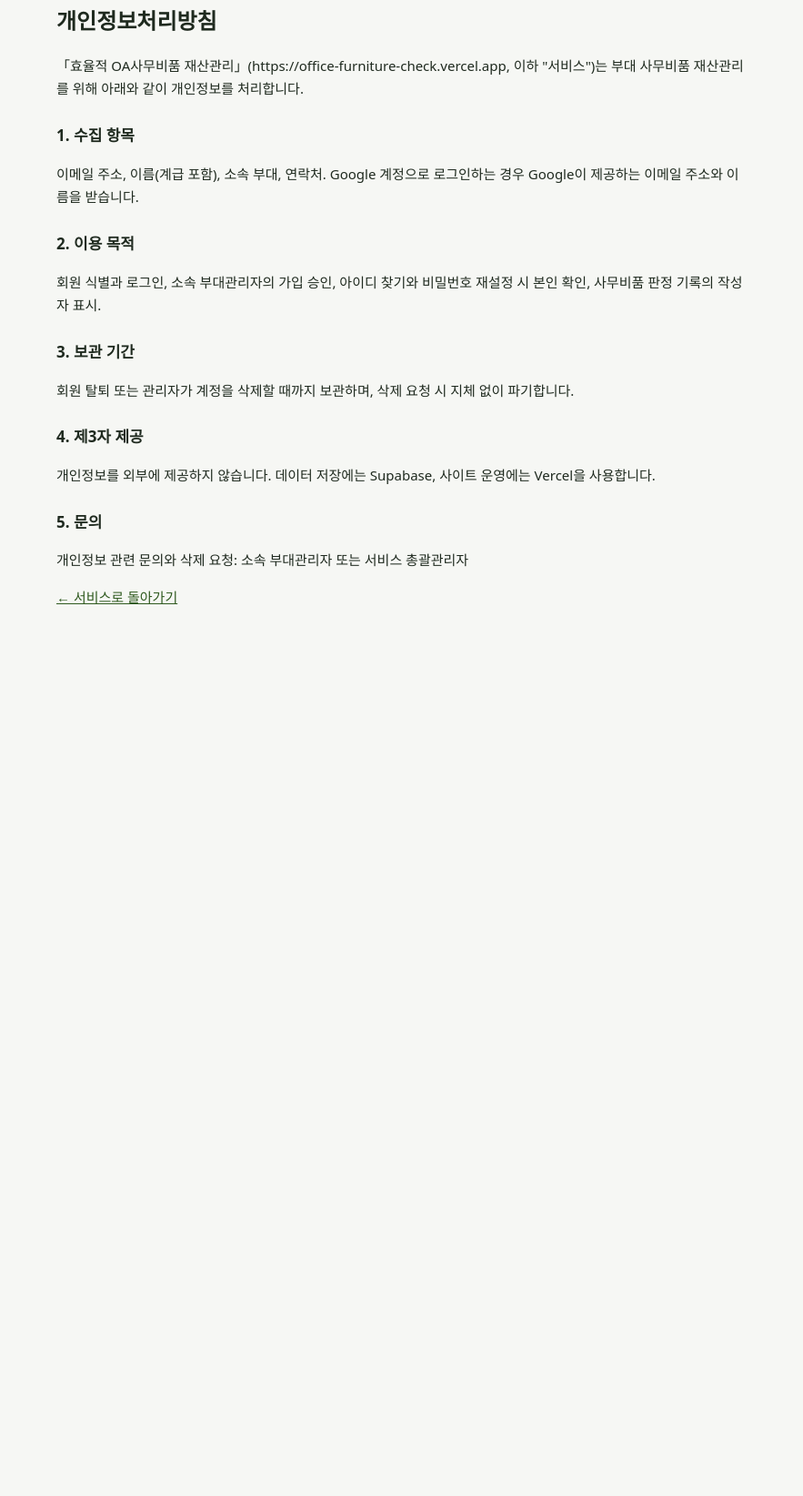
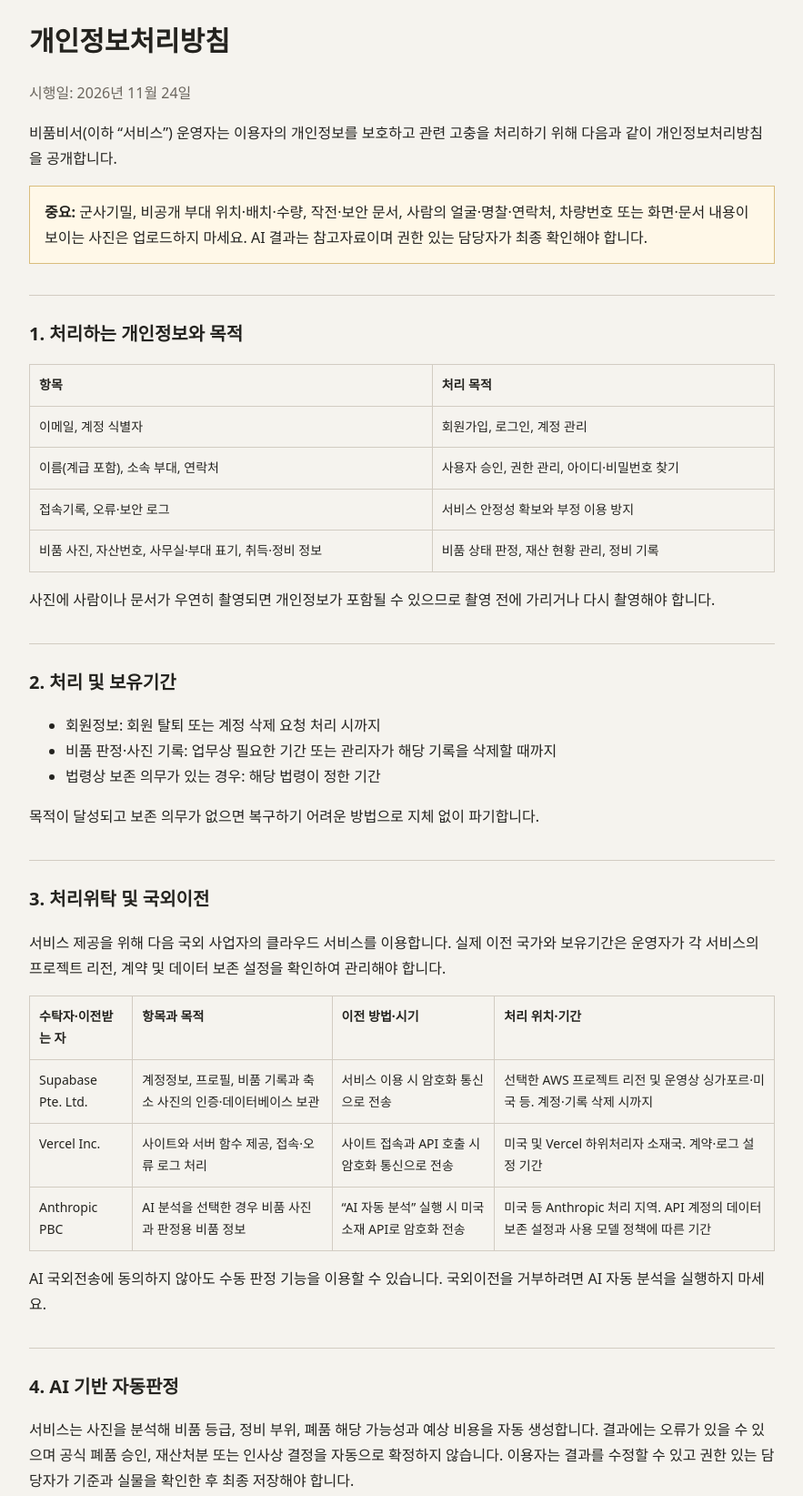
Before and after one commit to 3435-ko/office-furniture-check, a website: page privacy.html in a window 1280 px wide. Shown: the part 45-1689 px from the top of the page at 91% size, without its empty margins (198-1081 px from the left). Before the commit the page ends 800 px from the top, so only its background shows below. Drawn offline with Linux system fonts and the light colour scheme.

Commit message:
Correct privacy policy for AI and overseas processing

```diff
--- a/privacy.html
+++ b/privacy.html
@@ -1,19 +1,60 @@
 <!doctype html>
 <html lang="ko"><head><meta charset="utf-8"><meta name="viewport" content="width=device-width,initial-scale=1">
-<title>개인정보처리방침 · 효율적 OA사무비품 재산관리</title>
-<style>body{margin:0;font:15px/1.7 system-ui,sans-serif;background:#f6f7f4;color:#1f2a1f}main{max-width:760px;margin:0 auto;padding:32px 16px}h1{font-size:24px}h2{font-size:17px;margin-top:24px}a{color:#2f5a1f}</style></head>
+<title>개인정보처리방침 · 비품비서</title>
+<style>
+body{margin:0;font:16px/1.75 system-ui,-apple-system,"Noto Sans KR",sans-serif;background:#f5f3ee;color:#24231f}
+main{max-width:820px;margin:0 auto;padding:44px 20px 72px}h1{font-size:30px;margin-bottom:8px}h2{font-size:20px;margin-top:34px;border-top:1px solid #d2ccc2;padding-top:24px}
+h3{font-size:17px;margin-top:22px}a{color:#6d563a}table{width:100%;border-collapse:collapse;font-size:14px}th,td{border:1px solid #d2ccc2;padding:10px;text-align:left;vertical-align:top}
+.notice{padding:14px 16px;background:#fff8e8;border:1px solid #d9bd7d}.muted{color:#6b665e}
+</style></head>
 <body><main>
 <h1>개인정보처리방침</h1>
-<p>「효율적 OA사무비품 재산관리」(https://office-furniture-check.vercel.app, 이하 "서비스")는 부대 사무비품 재산관리를 위해 아래와 같이 개인정보를 처리합니다.</p>
-<h2>1. 수집 항목</h2>
-<p>이메일 주소, 이름(계급 포함), 소속 부대, 연락처. Google 계정으로 로그인하는 경우 Google이 제공하는 이메일 주소와 이름을 받습니다.</p>
-<h2>2. 이용 목적</h2>
-<p>회원 식별과 로그인, 소속 부대관리자의 가입 승인, 아이디 찾기와 비밀번호 재설정 시 본인 확인, 사무비품 판정 기록의 작성자 표시.</p>
-<h2>3. 보관 기간</h2>
-<p>회원 탈퇴 또는 관리자가 계정을 삭제할 때까지 보관하며, 삭제 요청 시 지체 없이 파기합니다.</p>
-<h2>4. 제3자 제공</h2>
-<p>개인정보를 외부에 제공하지 않습니다. 데이터 저장에는 Supabase, 사이트 운영에는 Vercel을 사용합니다.</p>
-<h2>5. 문의</h2>
-<p>개인정보 관련 문의와 삭제 요청: 소속 부대관리자 또는 서비스 총괄관리자</p>
+<p class="muted">시행일: 2026년 11월 24일</p>
+<p>비품비서(이하 “서비스”) 운영자는 이용자의 개인정보를 보호하고 관련 고충을 처리하기 위해 다음과 같이 개인정보처리방침을 공개합니다.</p>
+
+<div class="notice"><b>중요:</b> 군사기밀, 비공개 부대 위치·배치·수량, 작전·보안 문서, 사람의 얼굴·명찰·연락처, 차량번호 또는 화면·문서 내용이 보이는 사진은 업로드하지 마세요. AI 결과는 참고자료이며 권한 있는 담당자가 최종 확인해야 합니다.</div>
+
+<h2>1. 처리하는 개인정보와 목적</h2>
+<table><thead><tr><th>항목</th><th>처리 목적</th></tr></thead><tbody>
+<tr><td>이메일, 계정 식별자</td><td>회원가입, 로그인, 계정 관리</td></tr>
+<tr><td>이름(계급 포함), 소속 부대, 연락처</td><td>사용자 승인, 권한 관리, 아이디·비밀번호 찾기</td></tr>
+<tr><td>접속기록, 오류·보안 로그</td><td>서비스 안정성 확보와 부정 이용 방지</td></tr>
+<tr><td>비품 사진, 자산번호, 사무실·부대 표기, 취득·정비 정보</td><td>비품 상태 판정, 재산 현황 관리, 정비 기록</td></tr>
+</tbody></table>
+<p>사진에 사람이나 문서가 우연히 촬영되면 개인정보가 포함될 수 있으므로 촬영 전에 가리거나 다시 촬영해야 합니다.</p>
+
+<h2>2. 처리 및 보유기간</h2>
+<ul>
+<li>회원정보: 회원 탈퇴 또는 계정 삭제 요청 처리 시까지</li>
+<li>비품 판정·사진 기록: 업무상 필요한 기간 또는 관리자가 해당 기록을 삭제할 때까지</li>
+<li>법령상 보존 의무가 있는 경우: 해당 법령이 정한 기간</li>
+</ul>
+<p>목적이 달성되고 보존 의무가 없으면 복구하기 어려운 방법으로 지체 없이 파기합니다.</p>
+
+<h2>3. 처리위탁 및 국외이전</h2>
+<p>서비스 제공을 위해 다음 국외 사업자의 클라우드 서비스를 이용합니다. 실제 이전 국가와 보유기간은 운영자가 각 서비스의 프로젝트 리전, 계약 및 데이터 보존 설정을 확인하여 관리해야 합니다.</p>
+<table><thead><tr><th>수탁자·이전받는 자</th><th>항목과 목적</th><th>이전 방법·시기</th><th>처리 위치·기간</th></tr></thead><tbody>
+<tr><td>Supabase Pte. Ltd.</td><td>계정정보, 프로필, 비품 기록과 축소 사진의 인증·데이터베이스 보관</td><td>서비스 이용 시 암호화 통신으로 전송</td><td>선택한 AWS 프로젝트 리전 및 운영상 싱가포르·미국 등. 계정·기록 삭제 시까지</td></tr>
+<tr><td>Vercel Inc.</td><td>사이트와 서버 함수 제공, 접속·오류 로그 처리</td><td>사이트 접속과 API 호출 시 암호화 통신으로 전송</td><td>미국 및 Vercel 하위처리자 소재국. 계약·로그 설정 기간</td></tr>
+<tr><td>Anthropic PBC</td><td>AI 분석을 선택한 경우 비품 사진과 판정용 비품 정보</td><td>“AI 자동 분석” 실행 시 미국 소재 API로 암호화 전송</td><td>미국 등 Anthropic 처리 지역. API 계정의 데이터 보존 설정과 사용 모델 정책에 따른 기간</td></tr>
+</tbody></table>
+<p>AI 국외전송에 동의하지 않아도 수동 판정 기능을 이용할 수 있습니다. 국외이전을 거부하려면 AI 자동 분석을 실행하지 마세요.</p>
+
+<h2>4. AI 기반 자동판정</h2>
+<p>서비스는 사진을 분석해 비품 등급, 정비 부위, 폐품 해당 가능성과 예상 비용을 자동 생성합니다. 결과에는 오류가 있을 수 있으며 공식 폐품 승인, 재산처분 또는 인사상 결정을 자동으로 확정하지 않습니다. 이용자는 결과를 수정할 수 있고 권한 있는 담당자가 기준과 실물을 확인한 후 최종 저장해야 합니다.</p>
+
+<h2>5. 정보주체의 권리</h2>
+<p>이용자는 자신의 개인정보 열람, 정정, 삭제, 처리정지와 동의 철회를 요청할 수 있습니다. 로그인 후 “내 정보”에서 일부 항목을 수정하거나, 소속 부대관리자 또는 총괄관리자에게 요청할 수 있습니다. 본인 확인이 필요한 경우 최소한의 확인 절차를 거칠 수 있습니다.</p>
+
+<h2>6. 안전성 확보조치</h2>
+<p>운영자는 접근권한 최소화, 계정별 권한 관리, 암호화 통신, 서버 전용 비밀키의 환경변수 관리, 기록 삭제 기능, 보안 업데이트와 로그 점검 등 합리적인 보호조치를 적용합니다.</p>
+
+<h2>7. 개인정보 보호 문의</h2>
+<p>개인정보 보호 업무 담당: 비품비서 총괄관리자<br>문의·삭제 요청: 로그인 후 소속 부대관리자 또는 총괄관리자에게 요청</p>
+<p class="notice">운영자는 실제 운영 주체의 성명 또는 부서명과 전화번호·이메일 등 직접 연락처를 이 항목에 추가해야 합니다.</p>
+
+<h2>8. 방침 변경</h2>
+<p>처리 항목, 수탁자, 국외이전 국가·기간 또는 연락처가 변경되면 시행 전에 이 페이지에서 알립니다.</p>
+
 <p><a href="/">← 서비스로 돌아가기</a></p>
 </main></body></html>
```
